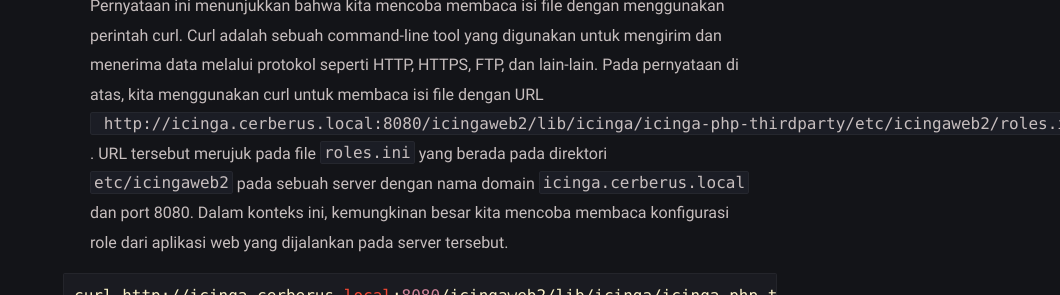
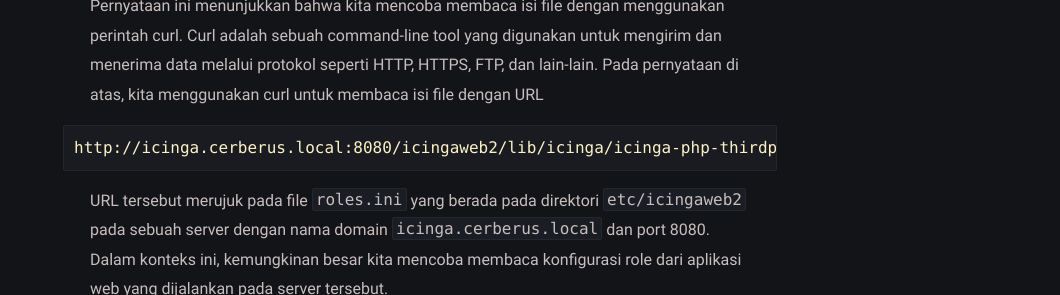
Before and after one commit to zufan-students/blog, a Jekyll site: the page built from _posts/2023-04-04-Hackthebox-Cerberus-WriteUps.md, in a window 1280 px wide and 900 px high, scrolled down 1935 px, cut to the strip 116-411 px from the top of the window. Shown: the whole strip, without its empty margins (220-1280 px from the left). Built offline with Jekyll 4.4.1, drawn with Linux system fonts in a browser that asks for light colours; comment, search, counter and statistics services are not loaded.

Commit message:
Update 2023-04-04-Hackthebox-Cerberus-WriteUps.md

````diff
--- a/_posts/2023-04-04-Hackthebox-Cerberus-WriteUps.md
+++ b/_posts/2023-04-04-Hackthebox-Cerberus-WriteUps.md
@@ -20,9 +20,11 @@ Abritary File Disclosure (CVE-2022-24716) Arbitrary File Disclosure adalah keren
 ![image](https://media.discordapp.net/attachments/740245586095112242/1092688799345156137/image.png)
 
 
-Pernyataan ini menunjukkan bahwa kita mencoba membaca isi file dengan menggunakan perintah curl. Curl adalah sebuah command-line tool yang digunakan untuk mengirim dan menerima data melalui protokol seperti HTTP, HTTPS, FTP, dan lain-lain. Pada pernyataan di atas, kita menggunakan curl untuk membaca isi file dengan URL ```
+Pernyataan ini menunjukkan bahwa kita mencoba membaca isi file dengan menggunakan perintah curl. Curl adalah sebuah command-line tool yang digunakan untuk mengirim dan menerima data melalui protokol seperti HTTP, HTTPS, FTP, dan lain-lain. Pada pernyataan di atas, kita menggunakan curl untuk membaca isi file dengan URL
+```
 http://icinga.cerberus.local:8080/icingaweb2/lib/icinga/icinga-php-thirdparty/etc/icingaweb2/roles.ini
-``` . URL tersebut merujuk pada file ``roles.ini`` yang berada pada direktori ``etc/icingaweb2`` pada sebuah server dengan nama domain ``icinga.cerberus.local`` dan port 8080. Dalam konteks ini, kemungkinan besar kita mencoba membaca konfigurasi role dari aplikasi web yang dijalankan pada server tersebut.
+```
+URL tersebut merujuk pada file ``roles.ini`` yang berada pada direktori ``etc/icingaweb2`` pada sebuah server dengan nama domain ``icinga.cerberus.local`` dan port 8080. Dalam konteks ini, kemungkinan besar kita mencoba membaca konfigurasi role dari aplikasi web yang dijalankan pada server tersebut.
 ```sql
 curl http://icinga.cerberus.local:8080/icingaweb2/lib/icinga/icinga-php-thirdparty/etc/icingaweb2/resources.ini
 ```
````
